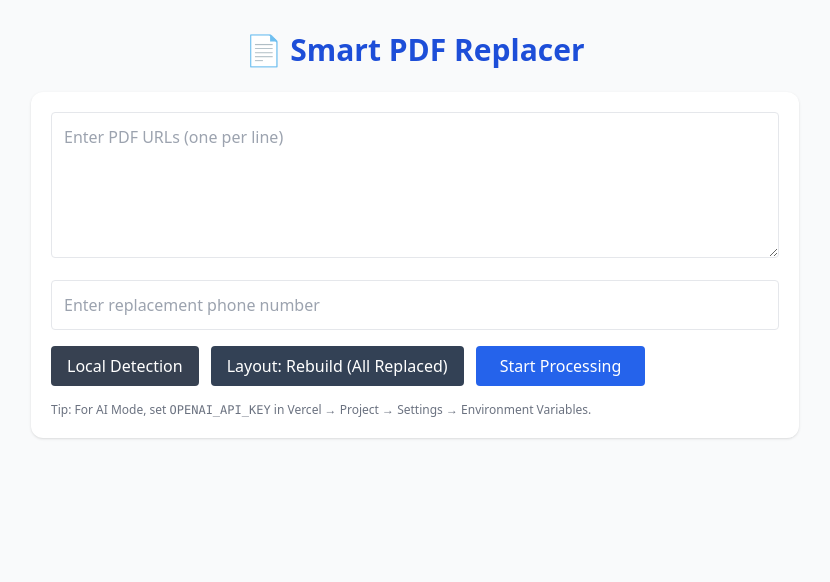
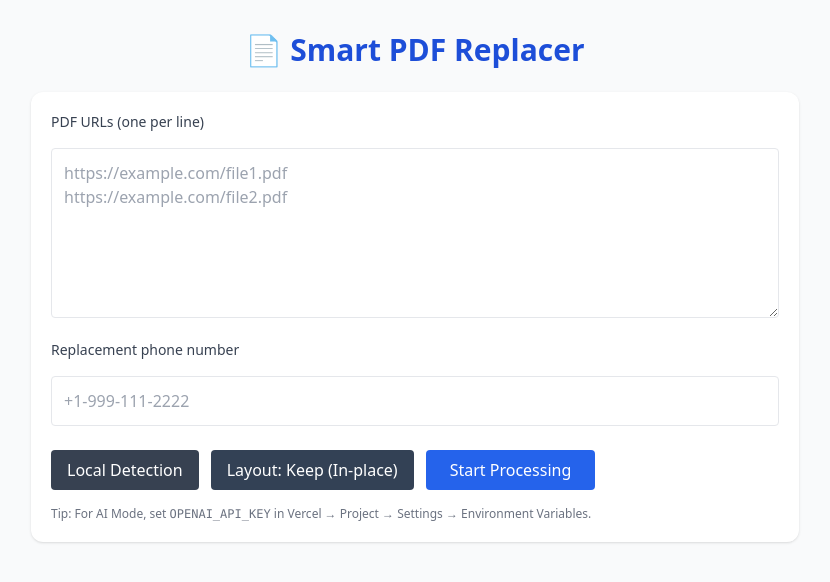
Before and after one commit to andybabu22/pdfeditor, a Next.js app: page / in a window 1280 px wide. Shown: the top 582 px of the page, without its empty margins (225-1055 px from the left). Built offline with nearby package versions, Linux system fonts and the light colour scheme.

Commit message:
Update index.js

```diff
--- a/pages/index.js
+++ b/pages/index.js
@@ -1,3 +1,12 @@
+// pages/index.js
+// Beginner-friendly UI for Smart PDF Replacer
+// - Paste multiple PDF URLs (one per line)
+// - Enter a replacement number
+// - Choose: Local vs AI mode
+// - Choose: Keep Layout (in-place) vs Rebuild (plain text)
+// - See a progress bar while processing
+// - Download each PDF or Download All (ZIP)
+
 import { useState } from "react";
 import { motion } from "framer-motion";
 import JSZip from "jszip";
@@ -8,10 +17,10 @@ export default function Home() {
   const [replaceNumber, setReplaceNumber] = useState("");
 
   // Toggles
-  const [aiMode, setAiMode] = useState(false);     // OFF by default (no API key needed)
-  const [rebuild, setRebuild] = useState(true);    // REBUILD mode by default (recommended)
+  const [aiMode, setAiMode] = useState(false);   // Local (default) doesn't need an API key
+  const [keepLayout, setKeepLayout] = useState(true); // Keep original layout by default
 
-  // State
+  // State / Output
   const [loading, setLoading] = useState(false);
   const [results, setResults] = useState([]);
   const [error, setError] = useState("");
@@ -21,13 +30,10 @@ export default function Home() {
   const [progressDone, setProgressDone] = useState(0);
   const percent = progressTotal ? Math.round((progressDone / progressTotal) * 100) : 0;
 
-  // Convert data URL -> bytes for JSZip
+  // Convert data URL -> bytes (for zipping)
   const dataURLtoUint8Array = (dataURL) => {
     const base64 = dataURL.split(",")[1];
-    if (typeof window === "undefined") {
-      const buf = Buffer.from(base64, "base64");
-      return new Uint8Array(buf);
-    }
+    // In the browser we have atob:
     const binary = atob(base64);
     const len = binary.length;
     const bytes = new Uint8Array(len);
@@ -40,6 +46,7 @@ export default function Home() {
     setResults([]);
     setProgressDone(0);
 
+    // Clean & split URLs
     const urls = pdfUrls.split(/\n|,/).map(u => u.trim()).filter(Boolean);
     if (!urls.length) { setError("Please enter at least one PDF URL."); return; }
     if (!replaceNumber.trim()) { setError("Please enter the replacement phone number."); return; }
@@ -52,23 +59,30 @@ export default function Home() {
       const url = urls[i];
       try {
         const endpoint = aiMode ? "/api/aiProcess" : "/api/process";
+        const body = {
+          pdfUrl: url,
+          newNumber: replaceNumber,
+          // "inplace" keeps headings/formatting; "rebuild" makes a clean text PDF
+          mode: keepLayout ? "inplace" : "rebuild",
+        };
+
         const res = await fetch(endpoint, {
           method: "POST",
           headers: { "Content-Type": "application/json" },
-          body: JSON.stringify({
-            pdfUrl: url,
-            newNumber: replaceNumber,
-            mode: rebuild ? "rebuild" : "overlay",
-          }),
+          body: JSON.stringify(body),
         });
 
         const data = await res.json();
         processed.push({ ...data, sourceUrl: url });
       } catch (e) {
-        processed.push({ fileName: url.split("/").pop(), sourceUrl: url, error: e.message });
+        processed.push({
+          fileName: url.split("/").pop() || "file.pdf",
+          sourceUrl: url,
+          error: e.message || String(e),
+        });
       }
 
-      // update progress bar
+      // update progress after each file
       setProgressDone(prev => prev + 1);
     }
 
@@ -82,8 +96,8 @@ export default function Home() {
     results.forEach((r, idx) => {
       if (!r.downloadUrl) return;
       const bytes = dataURLtoUint8Array(r.downloadUrl);
-      const name = (r.fileName || `file_${idx + 1}.pdf`).replace(/[^a-zA-Z0-9._-]/g, "_");
-      folder.file(name, bytes);
+      const safeName = (r.fileName || `file_${idx + 1}.pdf`).replace(/[^a-zA-Z0-9._-]/g, "_");
+      folder.file(safeName, bytes);
     });
     const blob = await zip.generateAsync({ type: "blob" });
     const a = document.createElement("a");
@@ -97,7 +111,7 @@ export default function Home() {
     <div className="min-h-screen p-8">
       {/* Title */}
       <motion.h1
-        initial={{ opacity: 0, y: -12 }}
+        initial={{ opacity: 0, y: -10 }}
         animate={{ opacity: 1, y: 0 }}
         className="text-3xl font-bold mb-6 text-center text-blue-700"
       >
@@ -121,38 +135,49 @@ export default function Home() {
 
       {/* Input card */}
       <div className="max-w-3xl mx-auto space-y-4 bg-white p-5 rounded-xl shadow">
+        <label className="block text-sm font-medium text-gray-700">
+          PDF URLs (one per line)
+        </label>
         <textarea
           value={pdfUrls}
           onChange={(e) => setPdfUrls(e.target.value)}
-          placeholder="Enter PDF URLs (one per line)"
+          placeholder="https://example.com/file1.pdf
+https://example.com/file2.pdf"
           className="w-full p-3 border rounded"
-          rows={5}
+          rows={6}
         />
+
+        <label className="block text-sm font-medium text-gray-700">
+          Replacement phone number
+        </label>
         <input
           value={replaceNumber}
           onChange={(e) => setReplaceNumber(e.target.value)}
-          placeholder="Enter replacement phone number"
+          placeholder="+1-999-111-2222"
           className="w-full p-3 border rounded"
         />
 
         {/* Toggles */}
-        <div className="flex flex-wrap items-center gap-3">
+        <div className="flex flex-wrap items-center gap-3 pt-2">
+          {/* AI Mode */}
           <button
             onClick={() => setAiMode(!aiMode)}
             className={`px-4 py-2 rounded text-white ${aiMode ? "bg-purple-600" : "bg-gray-700"}`}
-            title="Use GPT mode (requires OPENAI_API_KEY in Vercel → Settings → Environment Variables)"
+            title="AI Mode uses your OpenAI key in Vercel → Settings → Environment Variables."
           >
             {aiMode ? "AI Mode (GPT) ON" : "Local Detection"}
           </button>
 
+          {/* Layout Mode */}
           <button
-            onClick={() => setRebuild(!rebuild)}
+            onClick={() => setKeepLayout(!keepLayout)}
             className="px-4 py-2 rounded text-white bg-slate-700"
-            title="Rebuild = new PDF from replaced text (recommended). Overlay = stamp preview on page 1."
+            title="Keep Layout = in-place replacement (headings/format preserved). Rebuild = clean text PDF."
           >
-            {rebuild ? "Layout: Rebuild (All Replaced)" : "Layout: Overlay (Preview Only)"}
+            {keepLayout ? "Layout: Keep (In-place)" : "Layout: Rebuild (Plain Text)"}
           </button>
 
+          {/* Start */}
           <button
             disabled={loading}
             onClick={handleProcess}
@@ -162,11 +187,12 @@ export default function Home() {
           </button>
         </div>
 
-        {error && <div className="text-red-600 text-sm">{error}</div>}
-
+        {/* Helper note */}
         <p className="text-xs text-gray-500">
           Tip: For AI Mode, set <code>OPENAI_API_KEY</code> in Vercel → Project → Settings → Environment Variables.
         </p>
+
+        {error && <div className="text-red-600 text-sm">{error}</div>}
       </div>
 
       {/* Results */}
@@ -184,18 +210,33 @@ export default function Home() {
           {results.map((r, i) => (
             <div key={i} className="border p-4 rounded bg-white shadow-sm">
               <div className="flex items-center justify-between gap-3">
-                <h3 className="font-semibold text-lg truncate">{r.fileName || `File ${i + 1}`}</h3>
+                <h3 className="font-semibold text-lg truncate">
+                  {r.fileName || `File ${i + 1}`}
+                </h3>
                 {r.downloadUrl && (
-                  <a href={r.downloadUrl} download className="text-blue-600 underline">
+                  <a
+                    href={r.downloadUrl}
+                    download
+                    className="text-blue-600 underline"
+                    title="Download processed PDF"
+                  >
                     Download PDF
                   </a>
                 )}
               </div>
-              <p className="text-xs text-gray-500 mt-1 break-all">Source: {r.sourceUrl || "—"}</p>
+
+              <p className="text-xs text-gray-500 mt-1 break-all">
+                Source: {r.sourceUrl || "—"}
+              </p>
+
               {r.error && <p className="text-red-600 mt-2">Error: {r.error}</p>}
+
               {r.preview && (
                 <div className="mt-3">
-                  <h4 className="font-medium mb-1">Preview (first 500 chars after replace)</h4>
+                  <h4 className="font-medium mb-1">
+                    Preview
+                    {keepLayout ? " (layout kept, sample message)" : " (first 500 chars)"}
+                  </h4>
                   <pre className="bg-gray-50 p-2 text-sm overflow-x-auto rounded border whitespace-pre-wrap">
                     {r.preview}
                   </pre>
```
